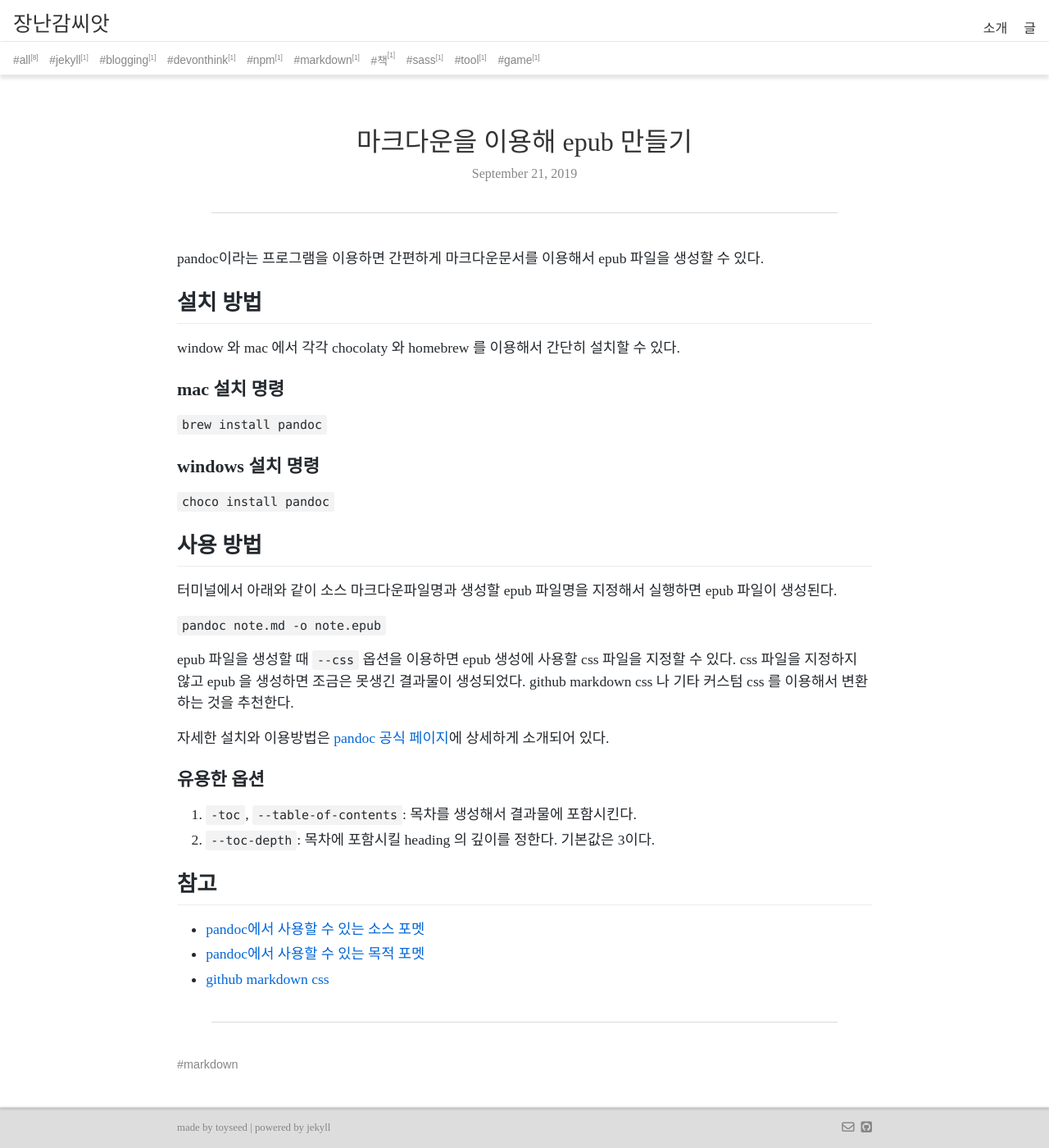
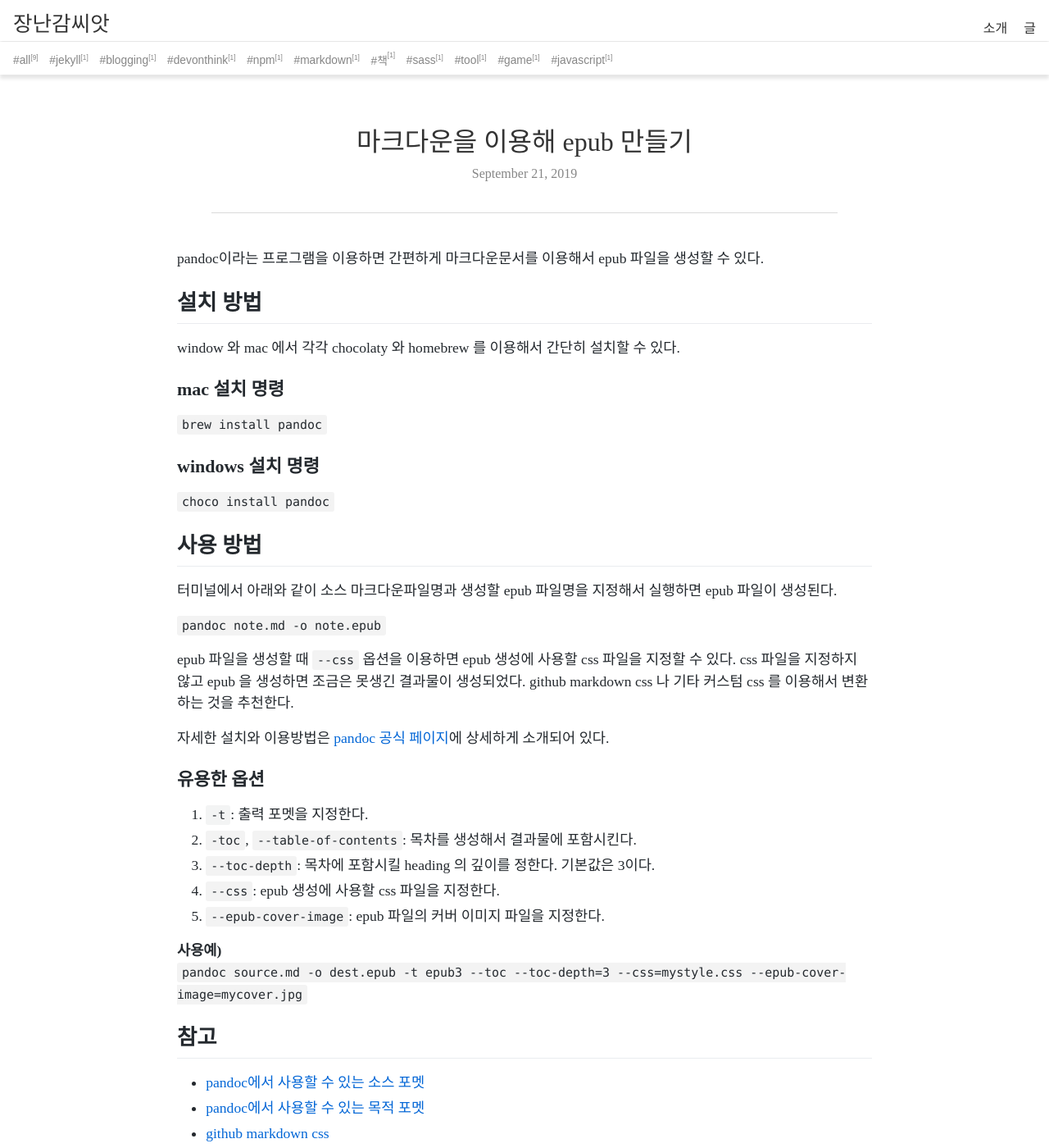
Before and after one commit to toyseed/toyseed.github.io, a Jekyll site: the page built from _posts/2019-09-21-make-epub-from-markdown.md, in a window 1280 px wide and 1400 px high. Shown: the whole window at 82% size. Built offline with Jekyll 4.4.1, drawn with Linux system fonts in a browser that asks for light colours; nearby versions of some CDN libraries; some of the changed text lies outside the part shown.

Commit message:
update/add post

```diff
--- a/_posts/2019-09-21-make-epub-from-markdown.md
+++ b/_posts/2019-09-21-make-epub-from-markdown.md
@@ -32,11 +32,18 @@ epub 파일을 생성할 때 `--css` 옵션을 이용하면 epub 생성에 사
 
 ### 유용한 옵션
 
+1. `-t`: 출력 포멧을 지정한다.
 1. `-toc`, `--table-of-contents`: 목차를 생성해서 결과물에 포함시킨다.
 1. `--toc-depth`: 목차에 포함시킬 heading 의 깊이를 정한다. 기본값은 3이다.
+1. `--css`: epub 생성에 사용할 css 파일을 지정한다.
+1. `--epub-cover-image`: epub 파일의 커버 이미지 파일을 지정한다.
+
+**사용예)**
+`pandoc source.md -o dest.epub -t epub3 --toc --toc-depth=3 --css=mystyle.css --epub-cover-image=mycover.jpg`
 
 ## 참고
 
 - [pandoc에서 사용할 수 있는 소스 포멧](https://pandoc.org/MANUAL.html#option--from)
 - [pandoc에서 사용할 수 있는 목적 포멧](https://pandoc.org/MANUAL.html#option--to)
 - [github markdown css](https://github.com/sindresorhus/github-markdown-css)
+- [My EPUB CSS file + Pandoc Resources](https://www.penned.blog/my-epub-css-file-plus-pandoc-resources/)
--- a/_sass/_draft.scss
+++ b/_sass/_draft.scss
@@ -252,6 +252,7 @@ body {
 .post-head_title {
   margin-top: 2rem;
   margin-bottom: 0.6rem;
+  word-break: keep-all;
 }
 
 .post-head_date {
--- /dev/null
+++ b/_tag/javascript.html
@@ -0,0 +1,3 @@
+---
+name: javascript
+---
```
Also changed, not shown: _posts/2019-11-23-javascript-function-as-constructor-and-this.md (added, +39 -0 lines).
